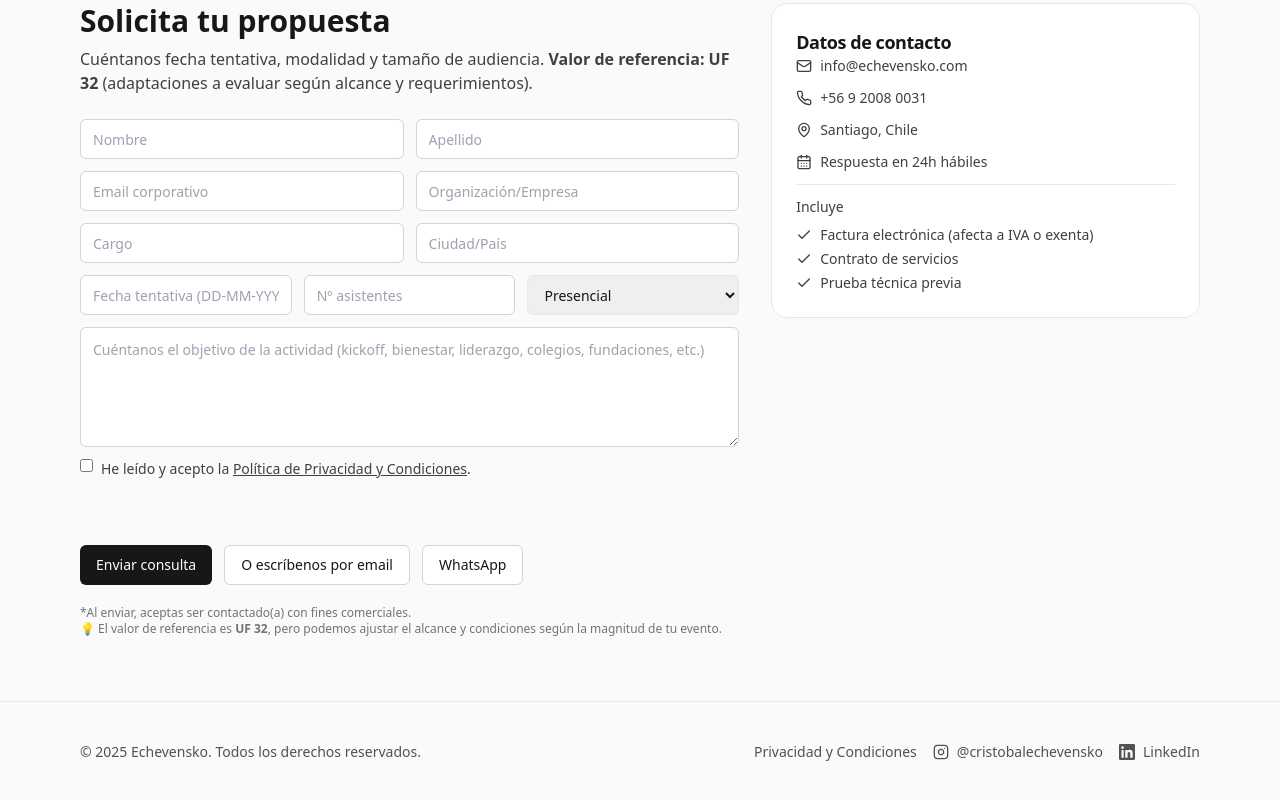
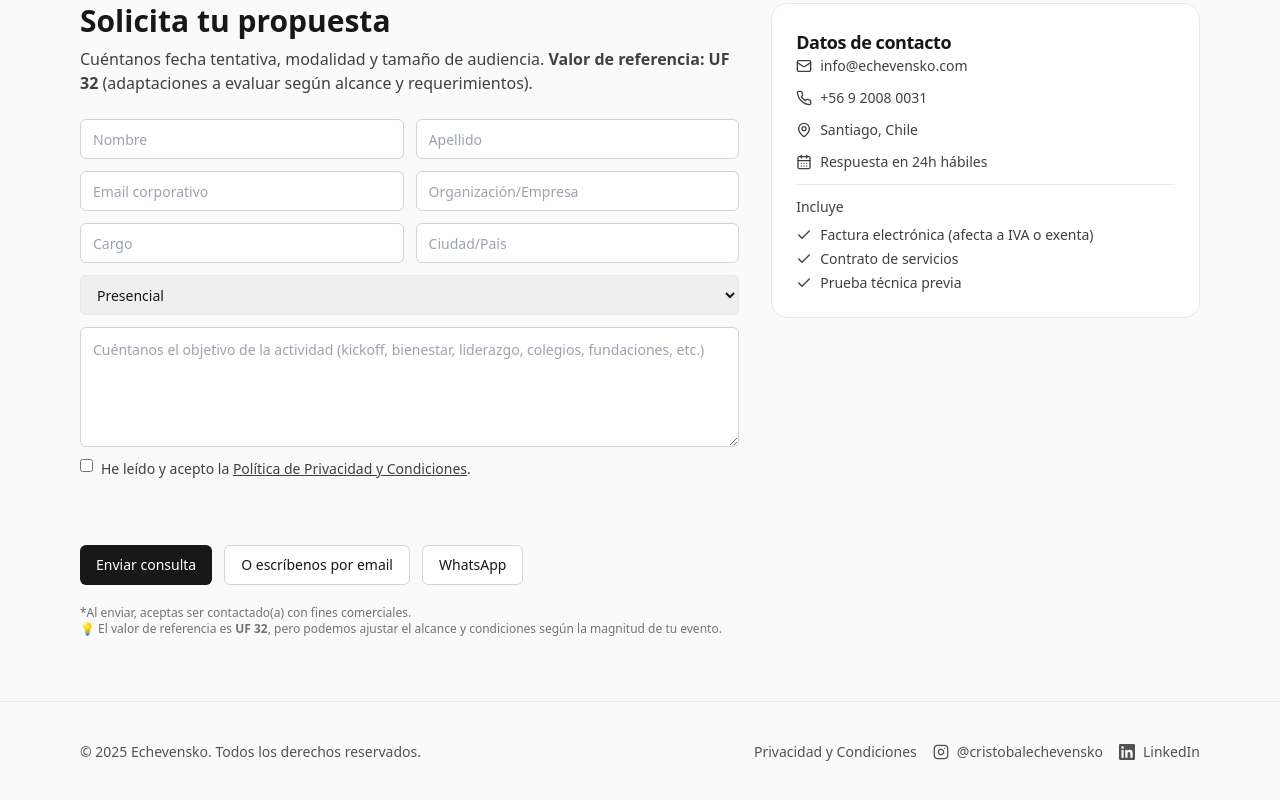
Before and after one commit to TronxGroup/Echevensko, a Next.js app: page / in a window 1280 px wide. Shown: the part 4670-5470 px from the top of the page. Built offline with nearby package versions, Linux system fonts and the light colour scheme.

Commit message:
Update page.tsx

```diff
--- a/app/page.tsx
+++ b/app/page.tsx
@@ -993,9 +993,11 @@ export default function EchevenskoB2BLanding() {
                   <Input name="City" placeholder="Ciudad/País" required />
                 </div>
 
-                <div className="grid sm:grid-cols-3 gap-3">
-                  <Input name="LEADCF116" placeholder="Fecha tentativa (DD-MM-YYYY)" />
-                  <Input name="LEADCF51" placeholder="Nº asistentes" />
+                {/* Campos ocultos de fecha y asistentes (no visibles) */}
+<input type="hidden" name="LEADCF116" value="" />
+<input type="hidden" name="LEADCF51" value="" />
+
+<div className="grid sm:grid-cols-1 gap-3">
   <select
     name="LEADCF6"
     className="h-10 rounded-md border border-input bg-background px-3 py-2 text-sm"
```
Lines whose indentation alone changed are shown as unchanged.
